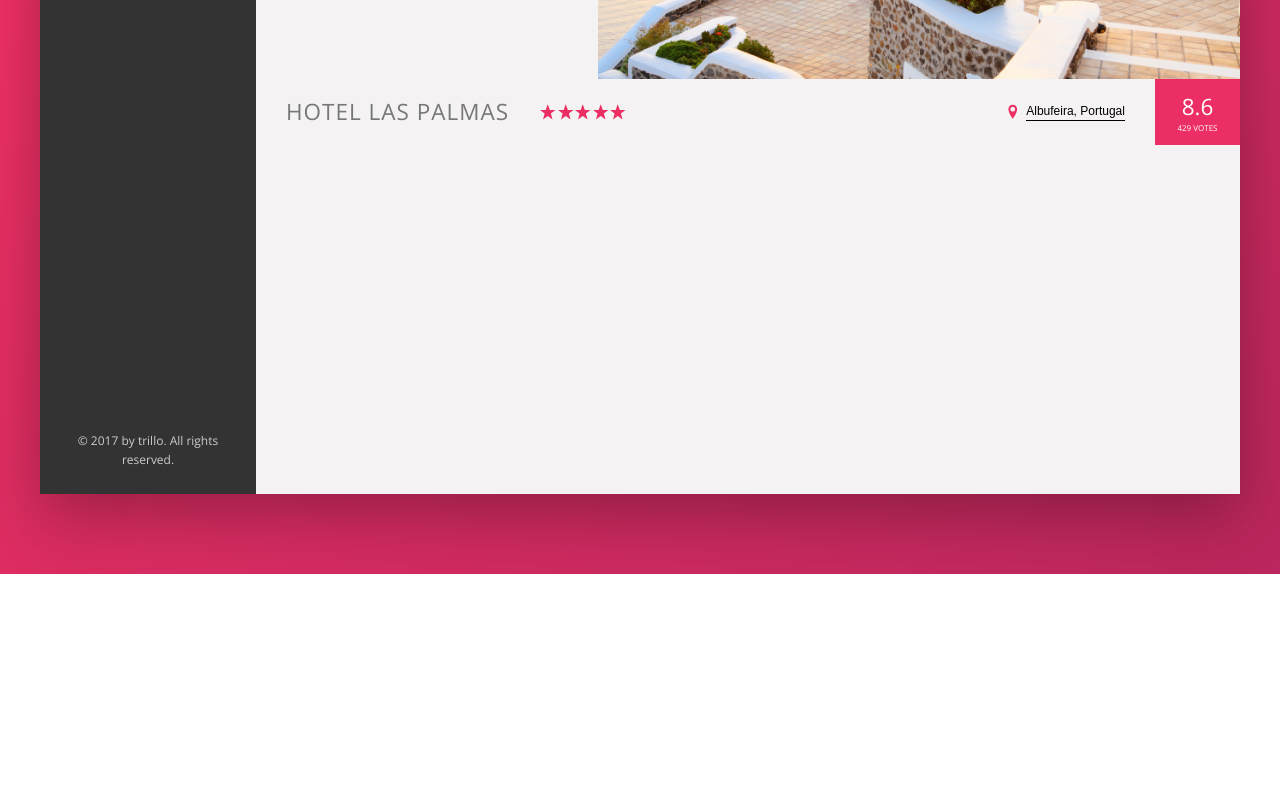
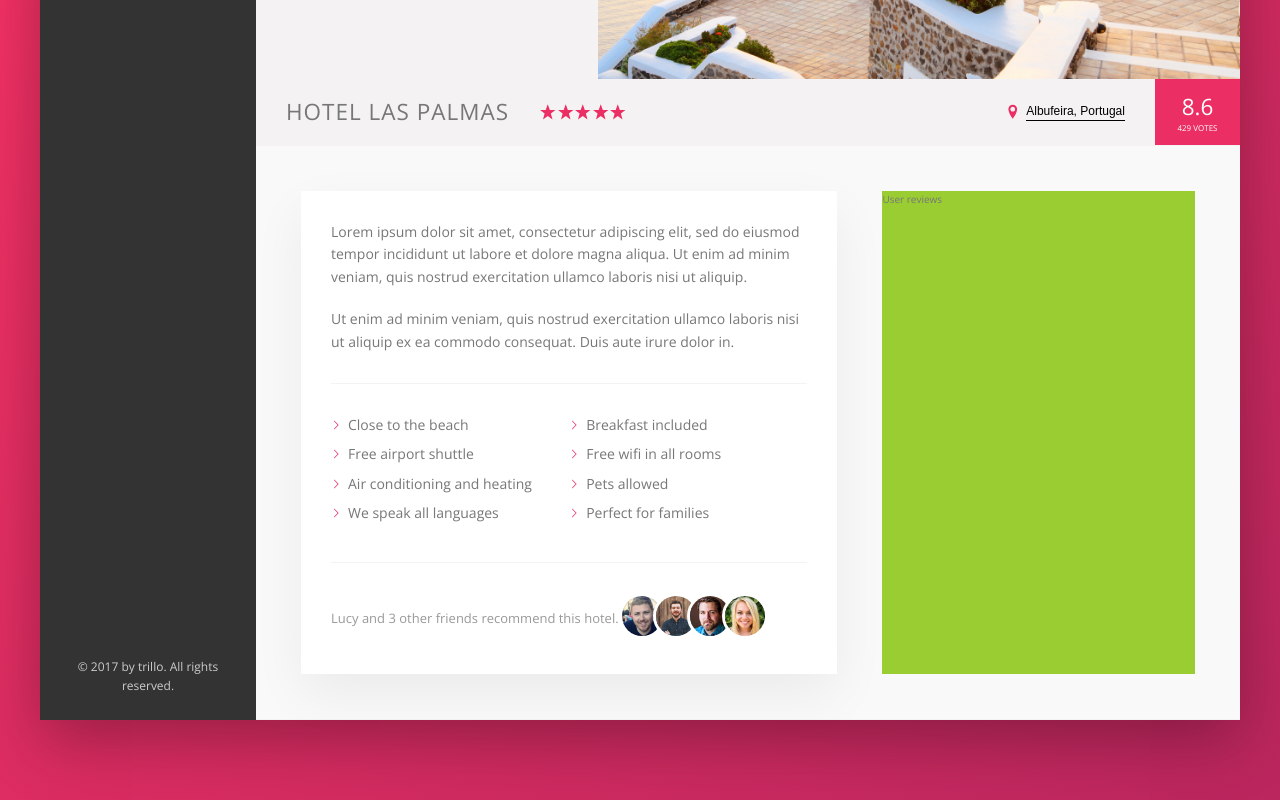
Before and after one commit to BrianDyl/trillo, a website: page index.html in a window 1280 px wide. Shown: the part 456-1256 px from the top of the page. Before the commit the page ends 1030 px from the top, so only its background shows below. Drawn offline with nearby package versions, Linux system fonts and the light colour scheme.

Commit message:
Completed description section

```diff
--- a/index.html
+++ b/index.html
@@ -129,6 +129,46 @@
                             <div class="overview__rating-count">429 votes</div>
                         </div>
                     </div>
+
+                    <div class="detail">
+                        <div class="description">
+                            <p class="paragraph">
+                                Lorem ipsum dolor sit amet, consectetur adipiscing elit, sed do eiusmod tempor incididunt ut labore et dolore magna aliqua.
+                                Ut enim ad minim veniam, quis nostrud exercitation ullamco laboris nisi ut aliquip.
+                            </p>
+                            <p class="paragraph">
+
+                                Ut enim ad minim veniam, quis nostrud exercitation ullamco laboris nisi ut aliquip ex ea commodo consequat.
+                                Duis aute irure dolor in.
+
+                            </p>
+                            <ul class="list">
+                                <li class="list__item">Close to the beach</li>
+                                <li class="list__item">Breakfast included</li>
+                                <li class="list__item">Free airport shuttle</li>
+                                <li class="list__item">Free wifi in all rooms</li>
+                                <li class="list__item">Air conditioning and heating</li>
+                                <li class="list__item">Pets allowed</li>
+                                <li class="list__item">We speak all languages</li>
+                                <li class="list__item">Perfect for families</li>
+                            </ul>
+                            <div class="recommend">
+                                <p class="recommend__count">
+                                    Lucy and 3 other friends recommend this hotel.
+                                </p>
+                                <div class="recommend__friends">
+                                    <img src="img/user-3.jpg" alt="Friend 1" class="recommend__photo">
+                                    <img src="img/user-4.jpg" alt="Friend 2" class="recommend__photo">
+                                    <img src="img/user-5.jpg" alt="Friend 3" class="recommend__photo">
+                                    <img src="img/user-6.jpg" alt="Friend 4" class="recommend__photo">
+                                </div>
+                            </div>
+                        </div>
+
+                        <div class="user-reviews">
+                            User reviews
+                        </div>
+                    </div>
                 </main>
             </div>
 
--- a/sass/_base.scss
+++ b/sass/_base.scss
@@ -31,6 +31,9 @@ Grey dark 3: #999
 --color-grey-dark-3: #999;
 
 --shadow-dark:  0 2rem 6rem rgba(0, 0, 0, .3);
+--shadow-light:  0 2rem 5rem rgba(0, 0, 0, .06);
+
+--line: 1px solid var(--color-grey-light-2);
 }
 
 * {
--- a/sass/_components.scss
+++ b/sass/_components.scss
@@ -195,7 +195,7 @@
 .overview {
     display: flex;
     align-items: center;
-    border-bottom: 1px solid var(--color-grey-light-2);
+    border-bottom: var(--line);
 
     &__heading {
         font-size: 2.25rem;
@@ -294,3 +294,65 @@
         box-shadow: none;
     }
 }
+
+//PARAGRAPH
+.paragraph:not(:last-of-type) {
+    margin-bottom: 2rem;
+}
+//LIST
+.list {
+    margin: 3rem 0;
+    list-style: none;
+    padding: 3rem 0;
+    border-top: var(--line);
+    border-bottom: var(--line);
+
+    display: flex;
+    flex-wrap: wrap;
+
+    &__item {
+        flex: 0 0 50%;
+        margin-bottom: .7rem;
+    }
+
+    &__item::before {
+        content: "";
+        display: inline-block;
+        height: 1rem;
+        width: 1rem;
+        margin-right: .7rem;
+
+
+        // older browsers
+        // background-image: url(../img/chevron-thin-right.svg);
+        // background-size: cover;
+        // newer browsers - masks
+        background-color: var(--color-primary);
+        -webkit-mask-image: url(../img/chevron-thin-right.svg);
+        -webkit-mask-size: cover;
+    }
+}
+//RECOMMEND
+.recommend {
+    font-size: 1.3rem;
+    color: var(--color-grey-dark-3);
+
+    display: flex;
+    align-items: center;
+
+    &__photo {
+        box-sizing: content-box;
+        height: 4rem;
+        width: 4rem;
+        border-radius: 50%;
+        border: 3px solid #fff;
+
+
+        &:not(:last-child) {
+            margin-right: -1.5rem;
+        }
+
+    }
+
+
+}
--- a/sass/_layout.scss
+++ b/sass/_layout.scss
@@ -11,7 +11,7 @@
    font-size: 1.4rem;
    height: 7rem;
    background-color: #fff;
-   border-bottom: 1px solid var(--color-grey-light-2);
+   border-bottom: var(--line);
 
    display: flex;
    justify-content:space-between;
@@ -33,6 +33,26 @@
 }
 
 .hotel-view {
-    height: 80rem;
     flex: 1;
 }
+
+.detail {
+    display: flex;
+    padding: 4.5rem;
+    background-color: var(--color-grey-light-1);
+    border-bottom: var(--line);
+}
+
+.description {
+    font-size: 1.4rem;
+    background-color: #fff;
+    box-shadow: var(--shadow-light);
+    padding: 3rem;
+    flex: 0 0 60%;
+    margin-right: 4.5rem;
+}
+
+.user-reviews {
+    background-color: yellowgreen;
+    flex: 1
+}
```
Also changed, not shown: css/style.comp.css.
